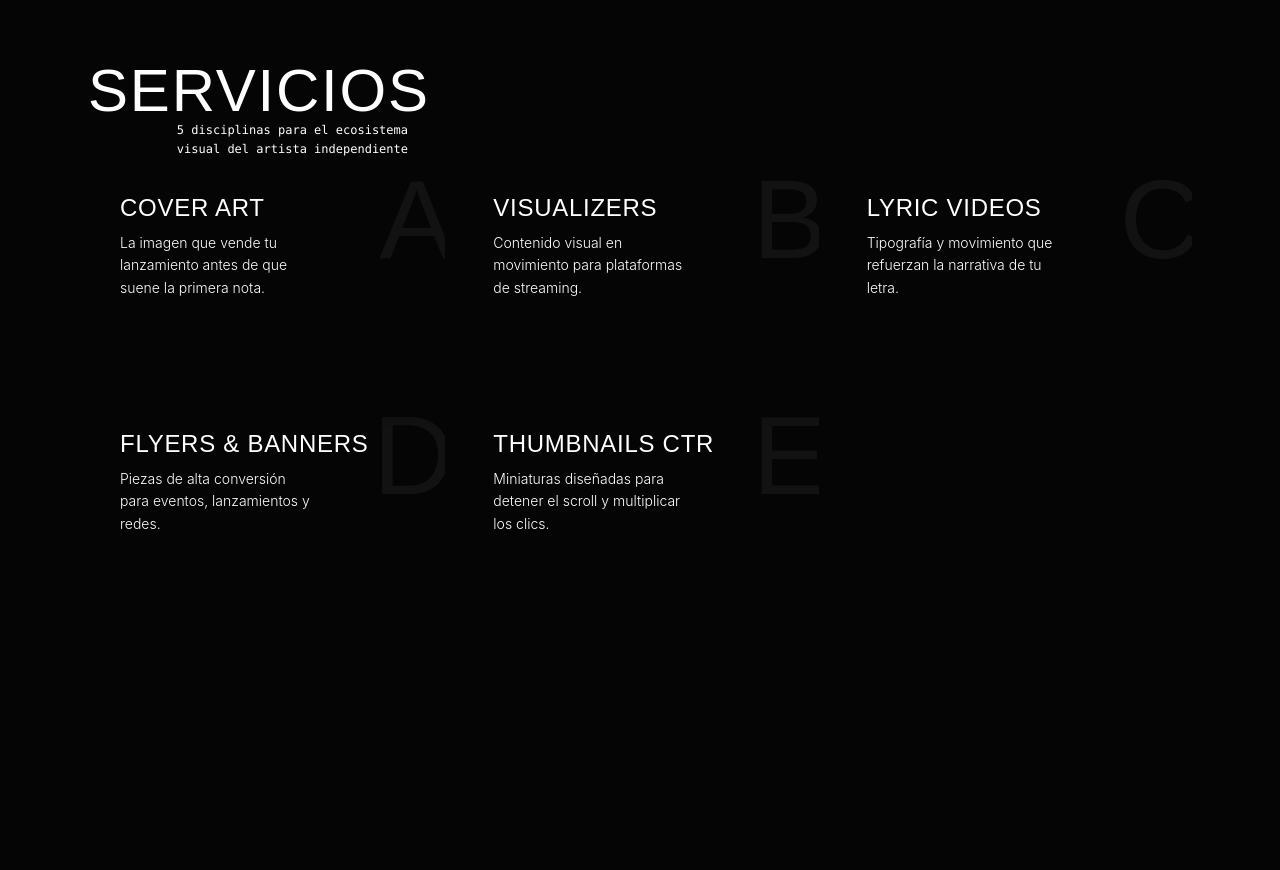
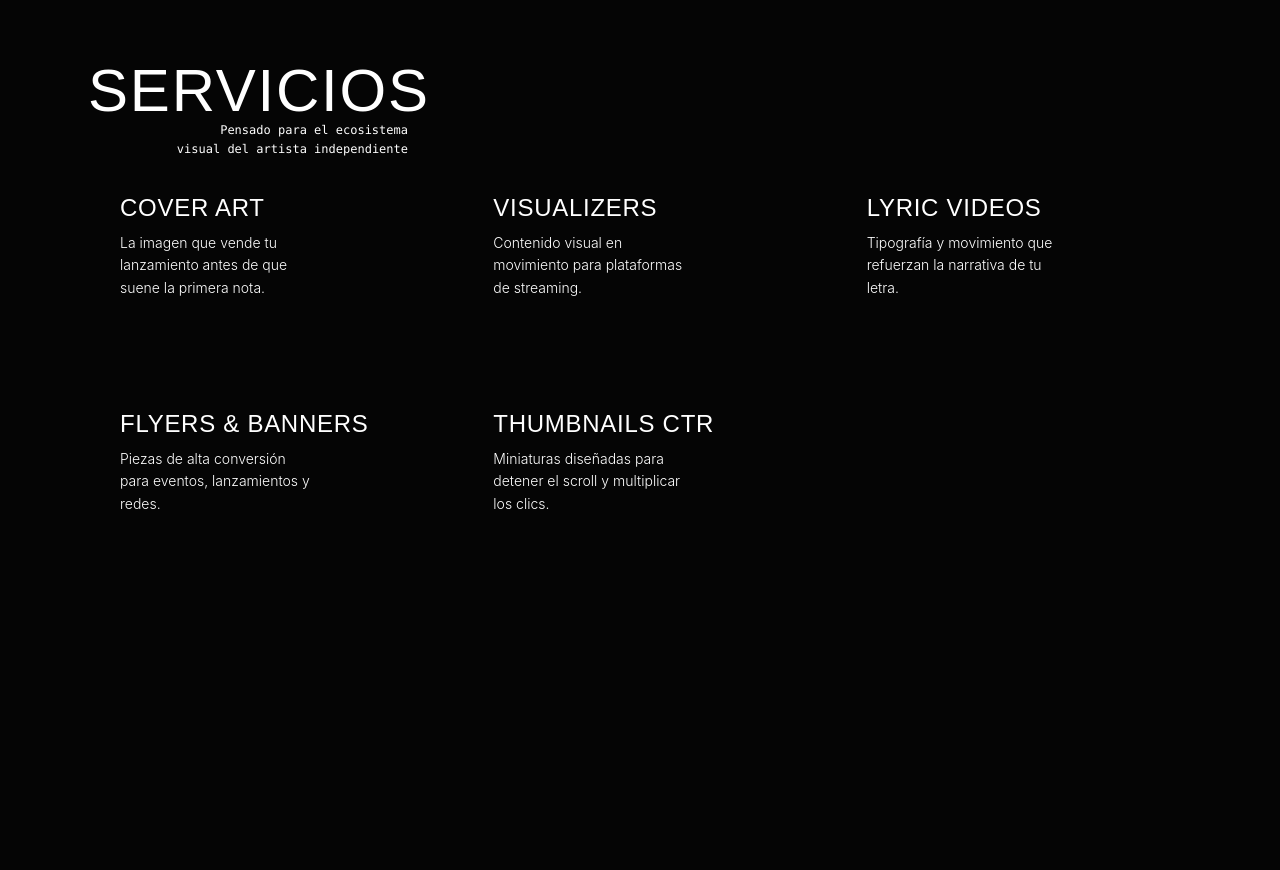
Before and after one commit to vixaontheblock/jay-art, a Next.js app: page / in a window 1280 px wide. Shown: the part 1860-2730 px from the top of the page. Built offline with nearby package versions, Linux system fonts and the light colour scheme.

Commit message:
Refactor Services component layout and content

```diff
--- a/src/components/Services.tsx
+++ b/src/components/Services.tsx
@@ -1,9 +1,9 @@
 const services = [
-  { name: "Cover Art", desc: "La imagen que vende tu lanzamiento antes de que suene la primera nota.", mark: "A" },
-  { name: "Visualizers", desc: "Contenido visual en movimiento para plataformas de streaming.", mark: "B" },
-  { name: "Lyric Videos", desc: "Tipografía y movimiento que refuerzan la narrativa de tu letra.", mark: "C" },
-  { name: "Flyers & Banners", desc: "Piezas de alta conversión para eventos, lanzamientos y redes.", mark: "D" },
-  { name: "Thumbnails CTR", desc: "Miniaturas diseñadas para detener el scroll y multiplicar los clics.", mark: "E" },
+  { name: "Cover Art", desc: "La imagen que vende tu lanzamiento antes de que suene la primera nota." },
+  { name: "Visualizers", desc: "Contenido visual en movimiento para plataformas de streaming." },
+  { name: "Lyric Videos", desc: "Tipografía y movimiento que refuerzan la narrativa de tu letra." },
+  { name: "Flyers & Banners", desc: "Piezas de alta conversión para eventos, lanzamientos y redes." },
+  { name: "Thumbnails CTR", desc: "Miniaturas diseñadas para detener el scroll y multiplicar los clics." },
 ];
 
 export default function Services() {
@@ -14,7 +14,7 @@ export default function Services() {
           Servicios
         </h2>
         <p className="font-mono text-xs text-[var(--steel)] max-w-xs leading-relaxed text-right">
-          5 disciplinas para el ecosistema
+          Pensado para el ecosistema
           <br className="hidden md:block" /> visual del artista independiente
         </p>
       </div>
@@ -23,19 +23,13 @@ export default function Services() {
         {services.map((s, i) => (
           <div
             key={i}
-            className="glass group relative p-8 rounded-xl min-h-[220px] flex flex-col justify-between overflow-hidden hover:bg-[var(--glass-bg-strong)] transition-colors duration-300"
+            className="glass group relative p-8 rounded-xl min-h-[200px] flex flex-col justify-between overflow-hidden hover:bg-[var(--glass-bg-strong)] transition-colors duration-300"
           >
-            <span
-              aria-hidden
-              className="absolute -right-3 -top-6 font-display text-[7rem] text-white opacity-[0.05] group-hover:opacity-[0.1] transition-opacity duration-500 select-none"
-            >
-              {s.mark}
-            </span>
-            <div className="relative">
+            <div>
               <h3 className="font-display text-2xl uppercase text-[var(--paper)] mb-2">{s.name}</h3>
               <p className="text-[var(--paper-dim)] text-sm leading-relaxed font-light max-w-[22ch]">{s.desc}</p>
             </div>
-            <span className="relative w-6 h-px bg-[var(--steel)] group-hover:w-12 group-hover:bg-white transition-all duration-300" />
+            <span className="w-6 h-px bg-[var(--steel)] group-hover:w-12 group-hover:bg-white transition-all duration-300" />
           </div>
         ))}
       </div>
```
